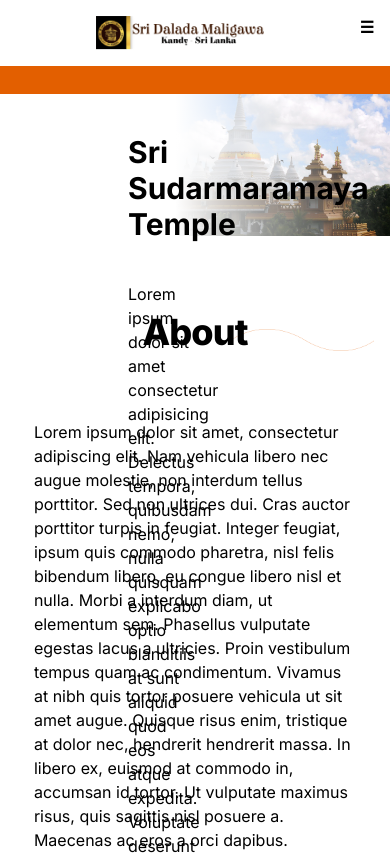
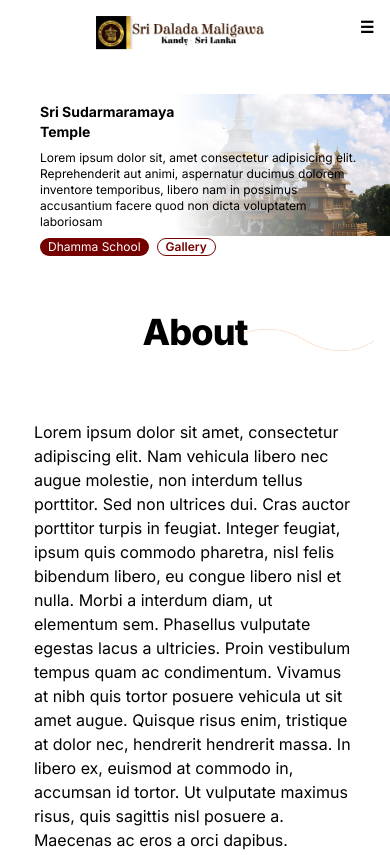
Before and after one commit to ms-club-sliit/pittugala-temple-web, a Next.js app: page / in a window 390 px wide. Shown: the top 855 px of the page. Built offline with nearby package versions, Linux system fonts and the light colour scheme.

Commit message:
responsive error fixed

```diff
--- a/src/components/landingPage/discover/Discover.jsx
+++ b/src/components/landingPage/discover/Discover.jsx
@@ -4,7 +4,10 @@
   const router = useRouter()
   return (
     <div className="bg-white">
-      <marquee hspace="0" className="bg-[#E35F00] h-7 text-white align-middle">
+      <marquee
+        hspace="0"
+        className="invisible xl:visible bg-[#E35F00] h-7 text-white align-middle"
+      >
         Welcome! This is the official website of Sri Sudarmaramaya Temple,
         Malabe, Colombo.
       </marquee>
@@ -15,22 +18,22 @@
           alt="discover image"
         />
         <div className="absolute inset-0 bg-gradient-to-r from-white from-45% to-transparent"></div>
-        <div className="absolute inset-0 w-8/12 pl-32 ">
-          <h1 className="text-3xl my-10 font-bold">
+        <div className="absolute inset-0 w-11/12 xl:w-8/12 pl-10 xl:pl-32 ">
+          <h1 className="text-sm xl:text-3xl my-2 xl:my-10 font-bold">
             Sri Sudarmaramaya <br /> Temple
           </h1>
-          <p className="w-1/2">
-            Lorem ipsum dolor sit amet consectetur adipisicing elit. Delectus
-            tempora, quibusdam nemo, nulla quisquam explicabo optio blanditiis
-            at sunt aliquid quod eos atque expedita. Voluptate deserunt mollitia
-            ut eaque veniam?
+          <p className="w-full  text-xs xl:text-lg xl:w-1/2">
+            Lorem ipsum dolor sit, amet consectetur adipisicing elit.
+            Reprehenderit aut animi, aspernatur ducimus dolorem inventore
+            temporibus, libero nam in possimus accusantium facere quod non dicta
+            voluptatem laboriosam
           </p>
-          <div className="w-1/2 flex space-x-6 mt-20 ">
+          <div className="w-8/12 xl:w-1/2 flex space-x-2 xl:space-x-6 mt-2 xl:mt-20 ">
             <button
               onClick={() => {
                 router.push('/dhamma-school')
               }}
-              className="bg-[#740000] rounded-full px-6 py-3 text-white"
+              className="bg-[#740000] text-xs rounded-full px-2 xl:px-6 xl:py-3 text-white"
             >
               Dhamma School
             </button>
@@ -38,7 +41,7 @@
               onClick={() => {
                 router.push('#')
               }}
-              className="rounded-full font-semibold text-[#740000] border-2 border-[#740000] px-6 py-3"
+              className="rounded-full text-xs font-semibold text-[#740000] border-[1px] xl:border-2 border-[#740000] px-2 xl:px-6 md:py-3"
             >
               Gallery
             </button>
```
